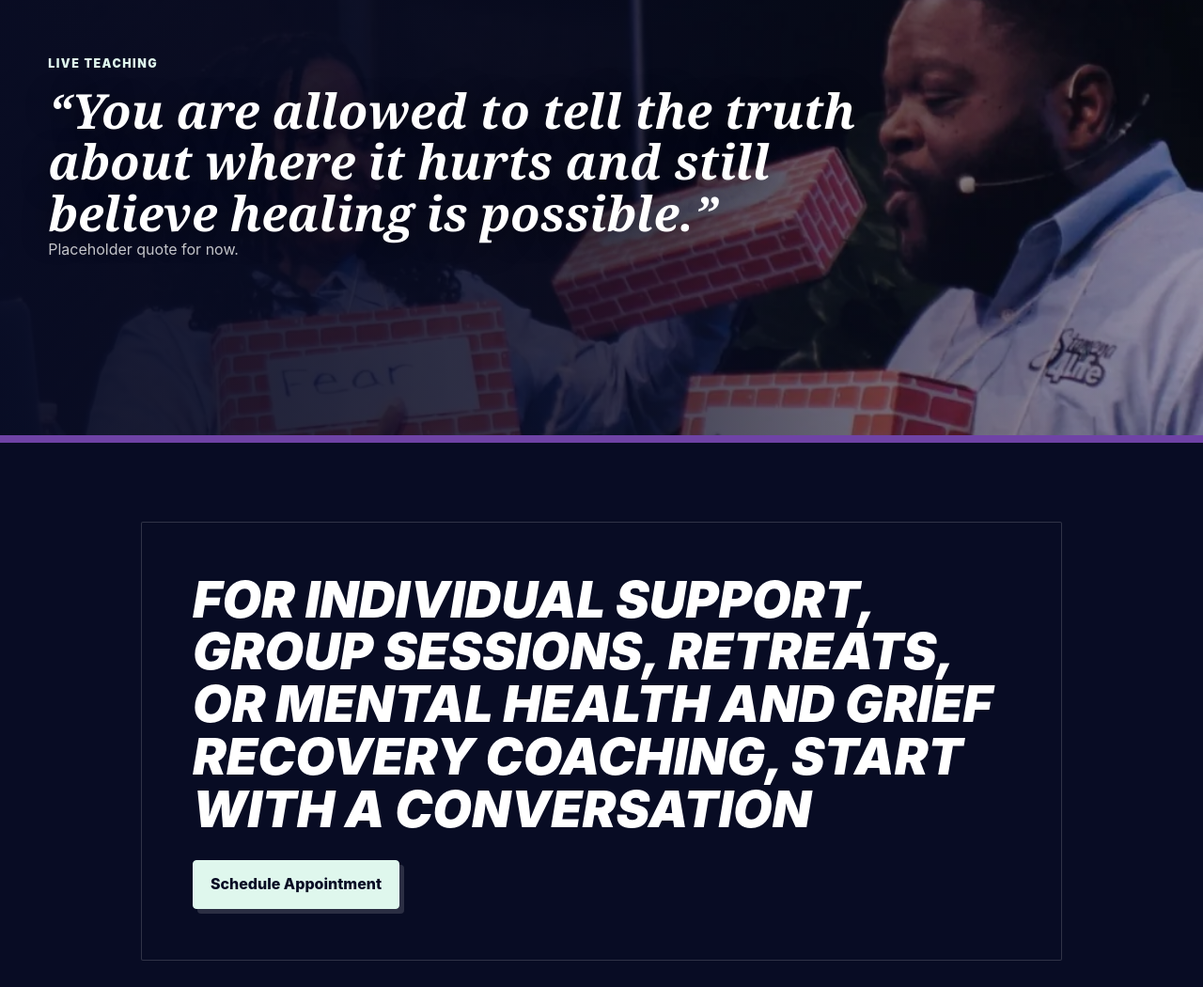
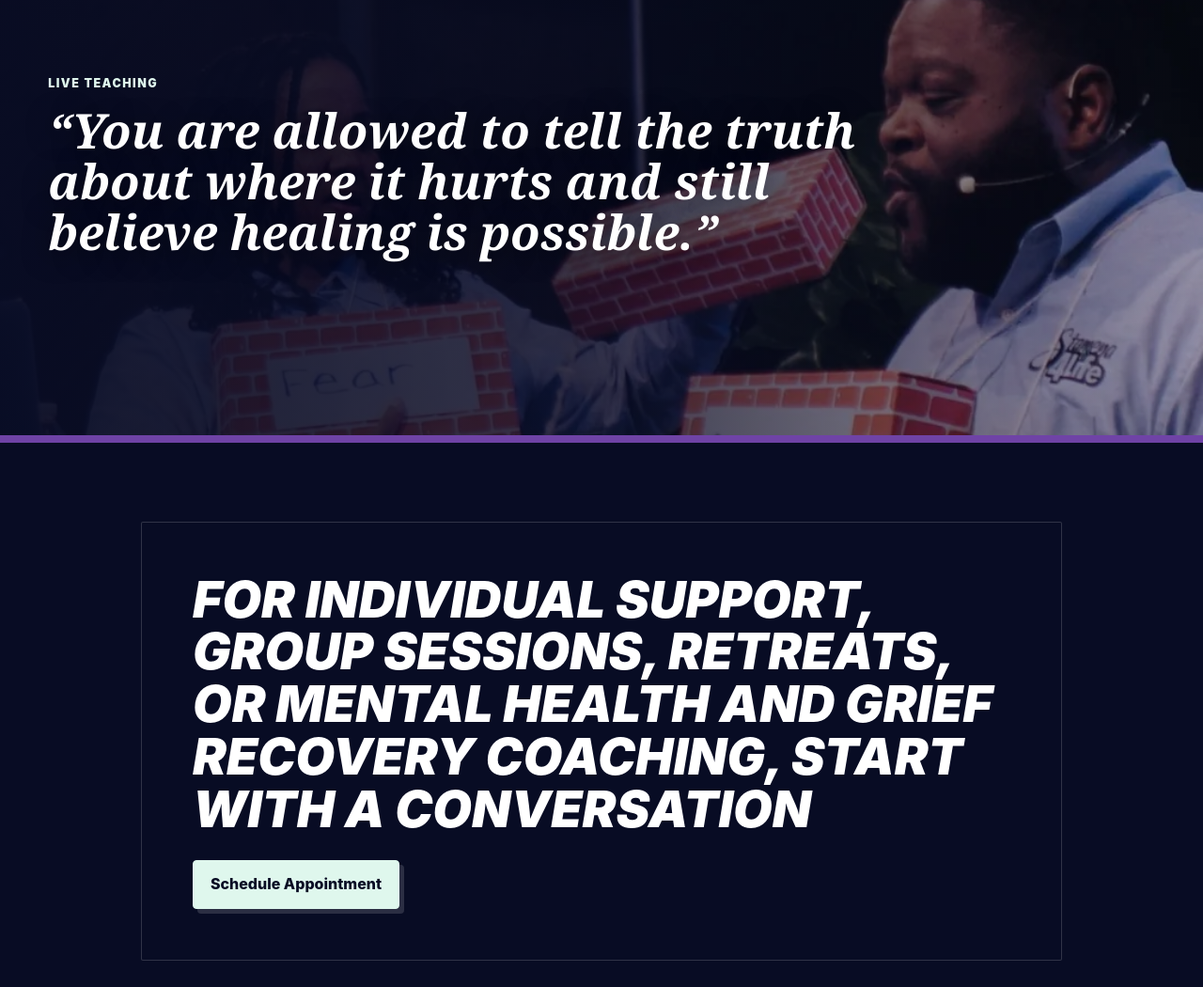
Before and after one commit to stamena4life/stamena4life.github.io, a plain HTML site: page tamara/index.html in a window 1280 px wide. Shown: the part 4589-5639 px from the top of the page at 94% size. Drawn offline with Linux system fonts and the light colour scheme.

Commit message:
Update index.html

```diff
--- a/tamara/index.html
+++ b/tamara/index.html
@@ -177,7 +177,7 @@
       <div class="tamara-photo-quote-inner">
         <p class="eyebrow">Live Teaching</p>
         <blockquote>“You are allowed to tell the truth about where it hurts and still believe healing is possible.”</blockquote>
-        <p>Placeholder quote for now.</p>
+
       </div>
     </section>
 
```
